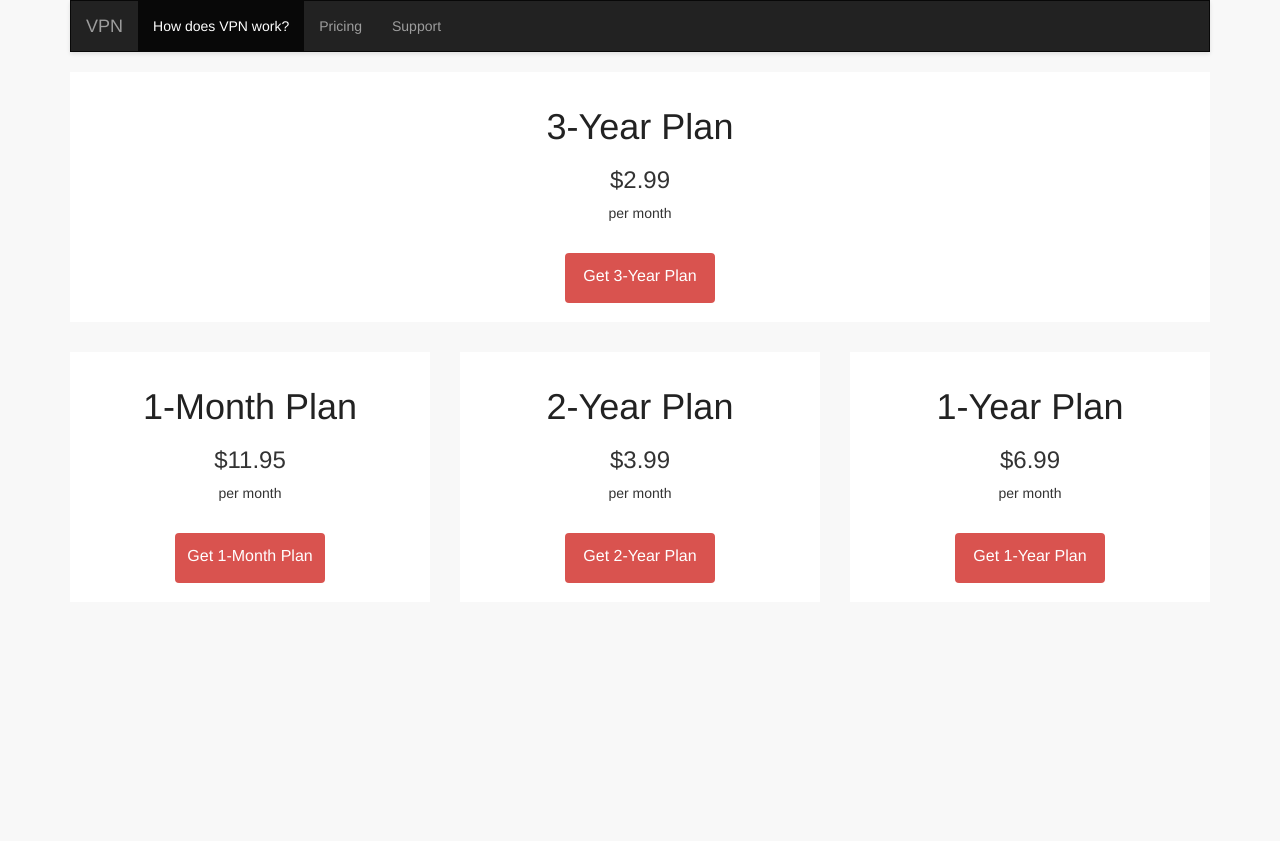
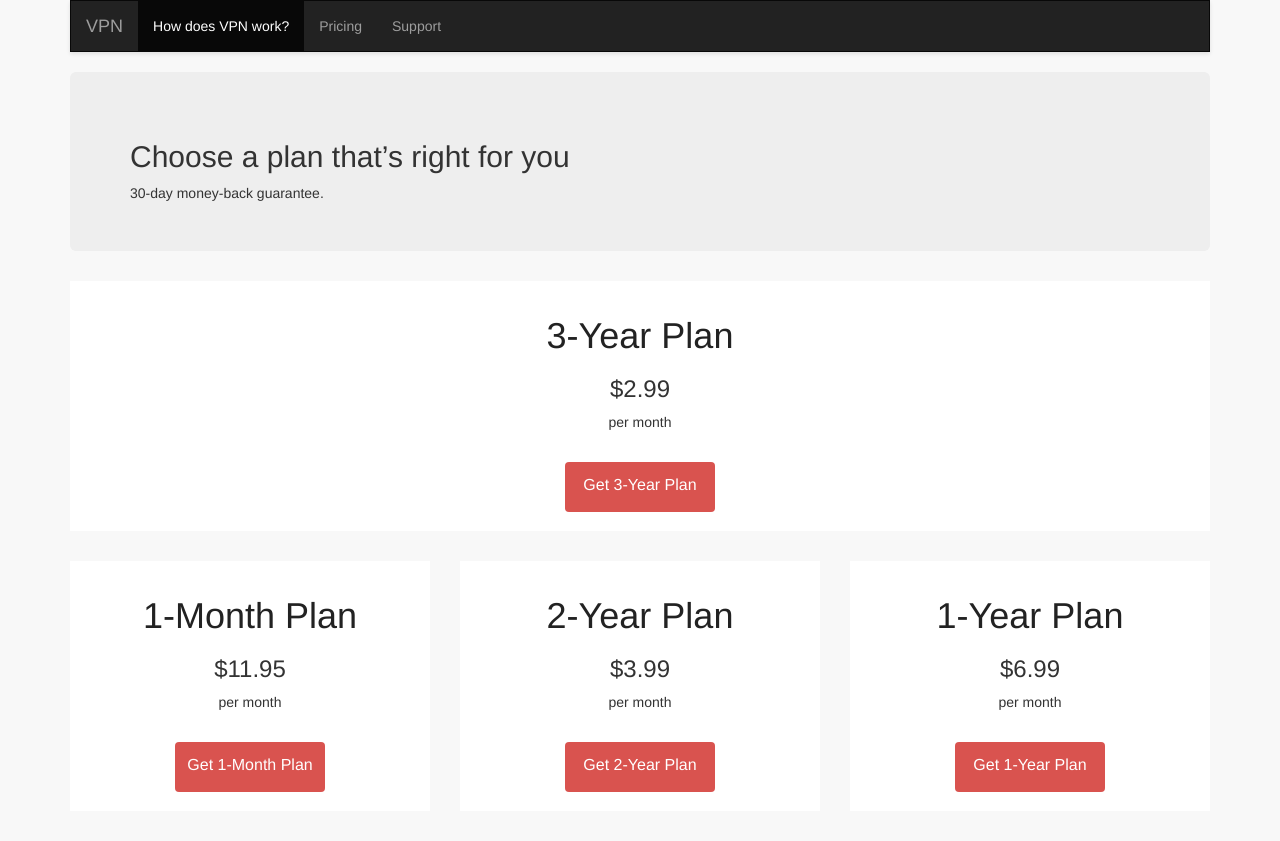
Before and after one commit to skgandhi44/IS117-SG-FinalProject, a plain HTML site: page docs/price.html in a window 1280 px wide. Before the commit the page ends 800 px from the top, so only its background shows below. Drawn offline with nearby package versions, Linux system fonts and the light colour scheme.

Commit message:
Added jumbotron with text

```diff
--- a/docs/price.html
+++ b/docs/price.html
@@ -47,6 +47,16 @@
                     </ul>
                 </div>
             </nav>
+
+            <div class = "jumbotron">
+                <h2 id = "priceHeader">
+                    Choose a plan that’s right for you
+                </h2>
+
+                <p1>
+                    30-day money-back guarantee.
+                </p1>
+            </div>
 
             <div class="row">
                 <div class="col-sm-12">
```
